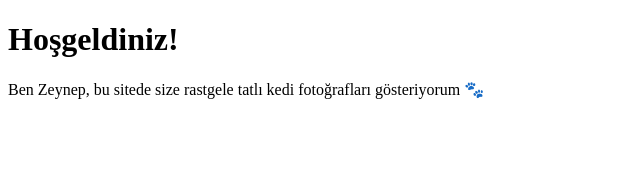
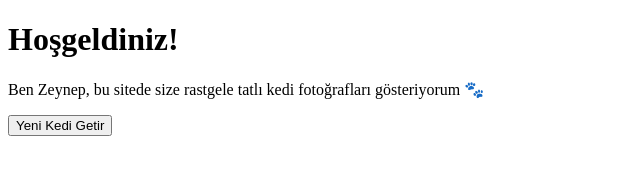
Before and after one commit to zeynepsanlli/zeynepsanlli.github.io, a plain HTML site: page index.html in a window 1280 px wide. Shown: the whole page, without its empty margins (0-640 px from the left). Drawn offline with Linux system fonts and the light colour scheme; no server answers.

Commit message:
Update index.html

```diff
--- a/index.html
+++ b/index.html
@@ -8,6 +8,7 @@
 <body>
     <h1>Hoşgeldiniz!</h1>
     <p>Ben Zeynep, bu sitede size rastgele tatlı kedi fotoğrafları gösteriyorum 🐾</p>
+    <button onclick="getCat()">Yeni Kedi Getir</button>
     <script src="script.js"></script>
 </body>
 </html>
```
